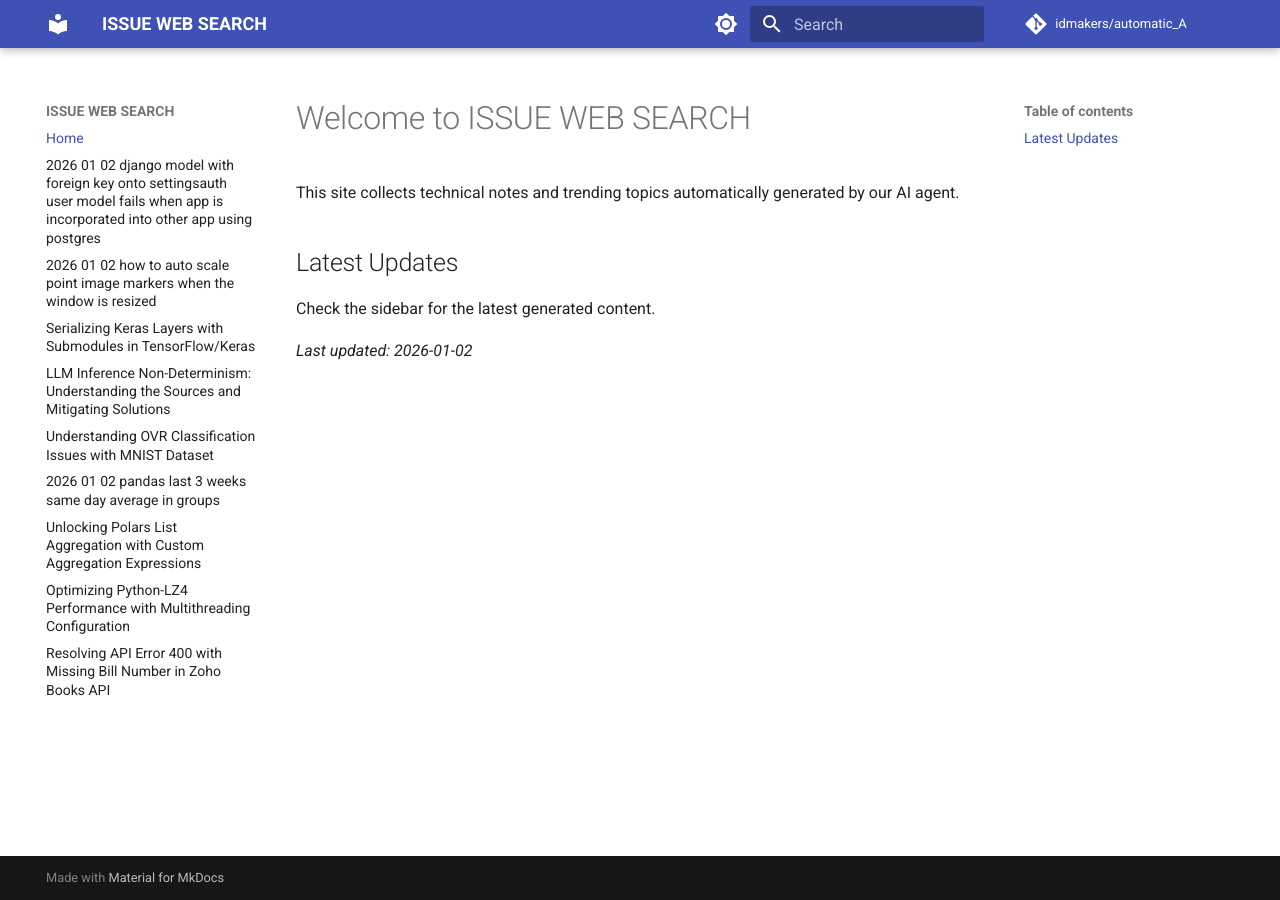
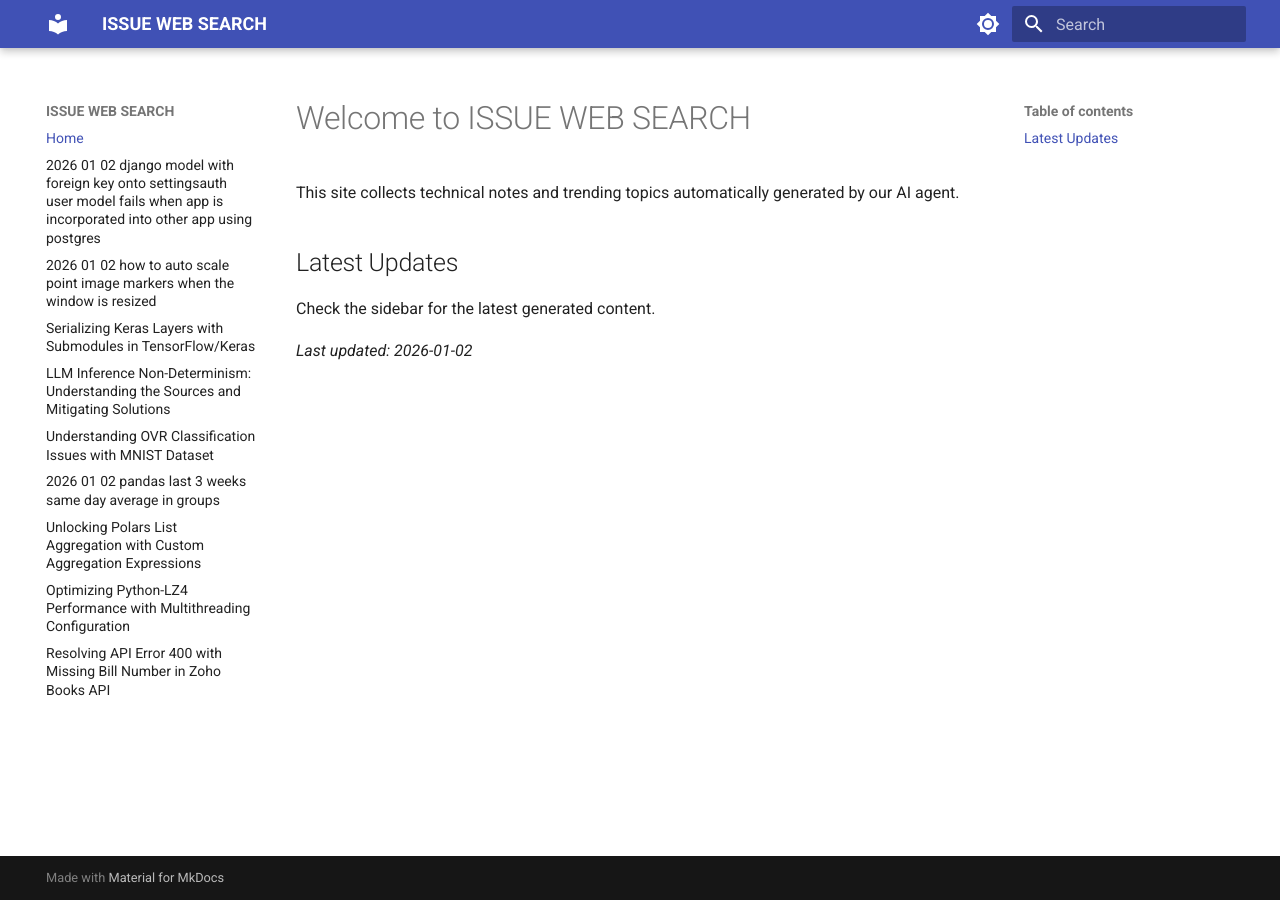
Before and after one commit to idmakers/automatic_A, an MkDocs documentation site: the page built from docs/index.md, in a window 1280 px wide. Built offline with MkDocs 1.6.1 and Material for MkDocs 9.7.7, drawn with Linux system fonts in a browser that asks for light colours; comment, search, counter and statistics services are not loaded.

Commit message:
Hide repository links from UI

```diff
--- a/mkdocs.yml
+++ b/mkdocs.yml
@@ -1,7 +1,5 @@
 site_name: ISSUE WEB SEARCH
 site_url: https://memo-github-issue.justwe.uk/
-repo_url: https://github.com/idmakers/automatic_A
-repo_name: idmakers/automatic_A
 edit_uri: ""
 
 theme:
```
